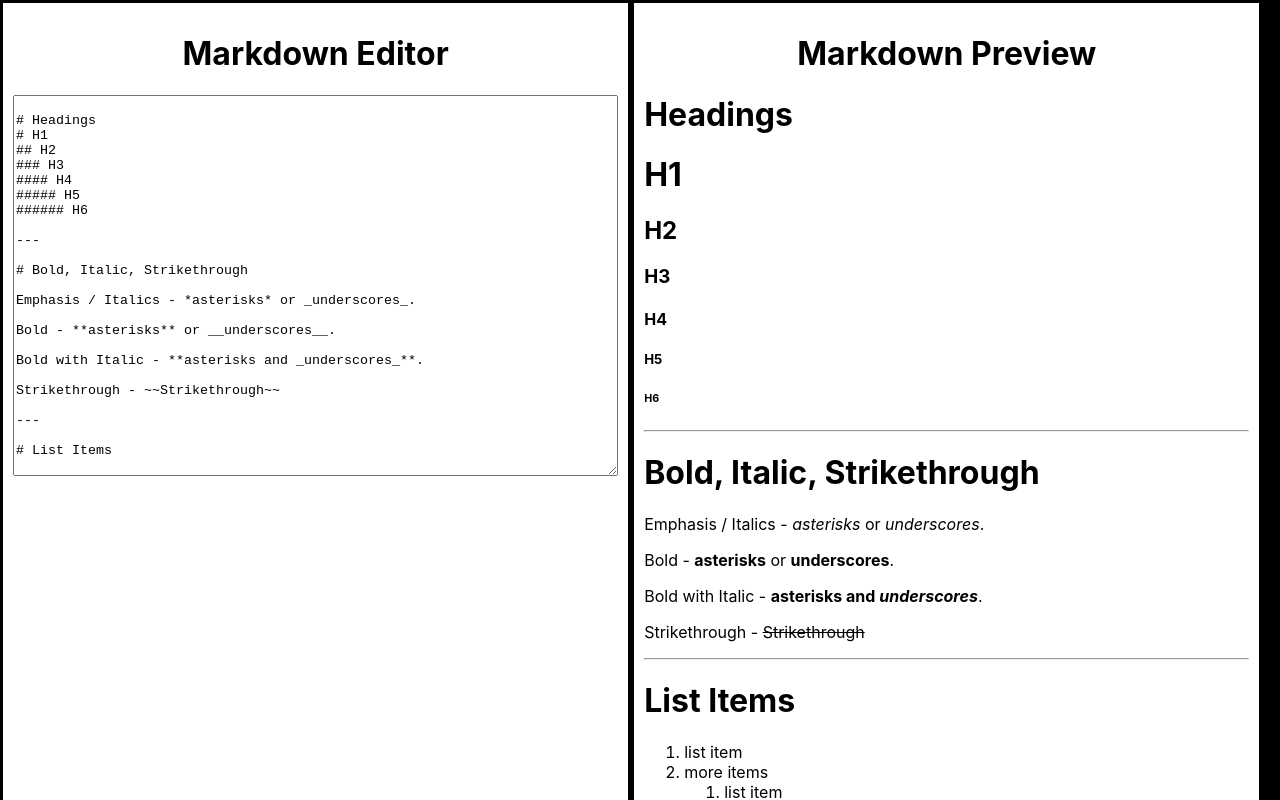
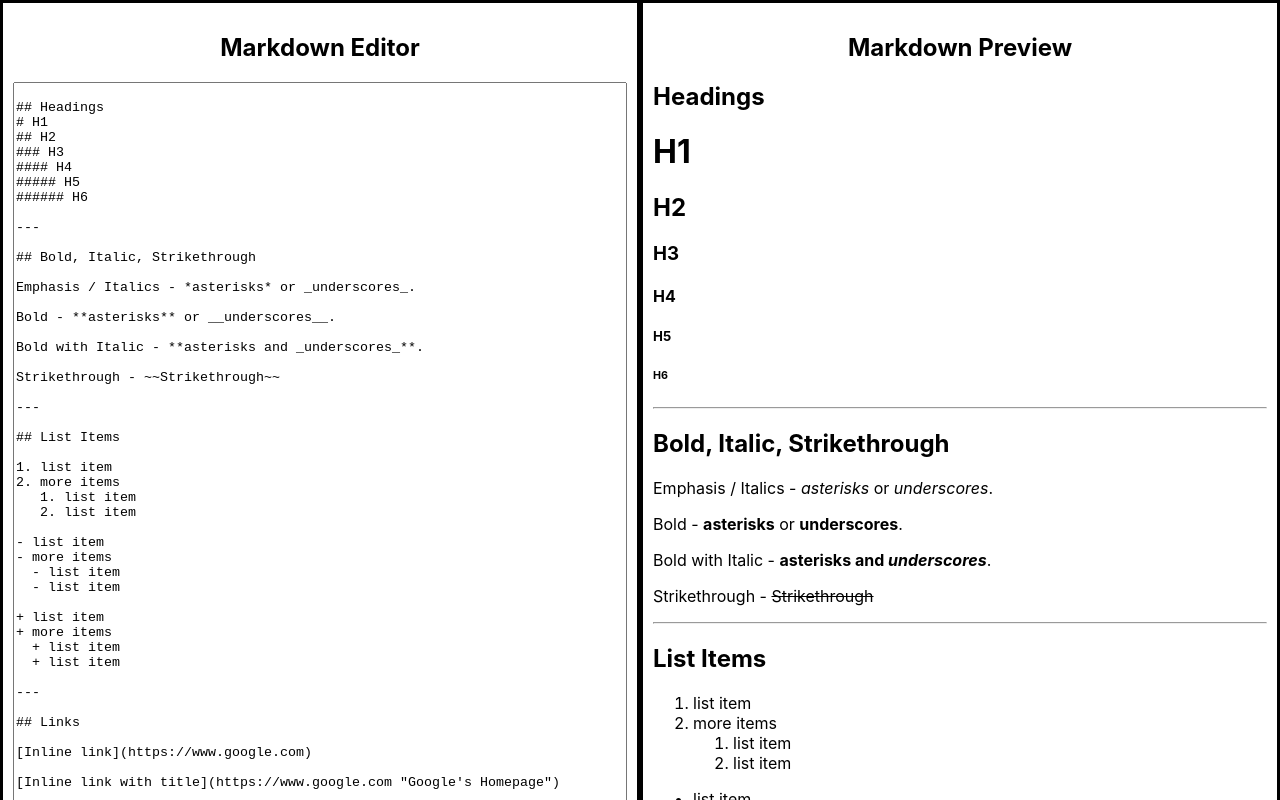
Before and after one commit to abhishekakade/markdown-previewer, a React (Create React App) app: page / in a window 1280 px wide. Shown: the top 800 px of the page. Built offline with nearby package versions, Linux system fonts and the light colour scheme.

Commit message:
fix: styles

```diff
--- a/src/App.css
+++ b/src/App.css
@@ -4,14 +4,13 @@
   align-content: center;
   background: #000000;
   box-sizing: border-box;
-  /* align-items: center; */
 }
 
 .textarea-container {
   box-sizing: border-box;
   background: #ffffff;
   display: inline-block;
-  width: 49%;
+  width: 50%;
   padding: 10px;
   margin: 2px;
   border: 1px solid black;
@@ -21,14 +20,14 @@
 #editor {
   box-sizing: border-box;
   width: 100%;
-  height: inherit;
+  height: 95%;
 }
 
 .preview-container {
   box-sizing: border-box;
   background: #ffffff;
   display: inline-block;
-  width: 49%;
+  width: 50%;
   padding: 10px;
   margin: 2px;
   border: 1px solid black;
@@ -54,7 +53,6 @@
 
   .preview-container {
     display: block;
-    /* width: 100%; */
     width: calc(100% - 2px);
     height: auto;
     max-height: 49vh;
@@ -69,6 +67,6 @@
   #preview-heading {
     font-size: 1rem;
     padding: 2px;
-    margin: 2;
+    margin: 0;
   }
 }
--- a/src/App.js
+++ b/src/App.js
@@ -10,7 +10,7 @@ markedlib.setOptions({
 });
 
 let placeholderStuff = `
-# Headings
+## Headings
 # H1
 ## H2
 ### H3
@@ -20,7 +20,7 @@ let placeholderStuff = `
 
 ---
 
-# Bold, Italic, Strikethrough
+## Bold, Italic, Strikethrough
 
 Emphasis / Italics - *asterisks* or _underscores_.
 
@@ -32,7 +32,7 @@ Strikethrough - ~~Strikethrough~~
 
 ---
 
-# List Items
+## List Items
 
 1. list item
 2. more items
@@ -51,7 +51,7 @@ Strikethrough - ~~Strikethrough~~
 
 ---
 
-# Links
+## Links
 
 [Inline link](https://www.google.com)
 
@@ -59,19 +59,19 @@ Strikethrough - ~~Strikethrough~~
 
 ---
 
-# Blockquotes
+## Blockquotes
 
 > Blockquotes can be used to quote a message/text
 
 ---
 
-# Inline Code
+## Inline Code
 
 \`some inline code\`
 
 ---
 
-# Code Block
+## Code Block
 
 \`\`\`
 
@@ -84,11 +84,11 @@ function sum(a, b) {
 
 ---
 
-# Images
+## Images
 
 ![alt-text](https://images.pexels.com/photos/416160/pexels-photo-416160.jpeg?auto=compress&cs=tinysrgb&dpr=2&h=100&w=150)
 
-# Horizontal Rule
+## Horizontal Rule
 
 ---
 ***
@@ -119,9 +119,9 @@ class App extends Component {
           className="textarea-container syncscroll"
           name="myElements"
         >
-          <h1 id="editor-heading" style={{ textAlign: "center" }}>
+          <h2 id="editor-heading" style={{ textAlign: "center" }}>
             Markdown Editor
-          </h1>
+          </h2>
           <textarea
             type="text"
             id="editor"
@@ -139,9 +139,9 @@ class App extends Component {
           className="preview-container syncscroll"
           name="myElements"
         >
-          <h1 id="preview-heading" style={{ textAlign: "center" }}>
+          <h2 id="preview-heading" style={{ textAlign: "center" }}>
             Markdown Preview
-          </h1>
+          </h2>
           <div
             id="preview"
             dangerouslySetInnerHTML={{
```
